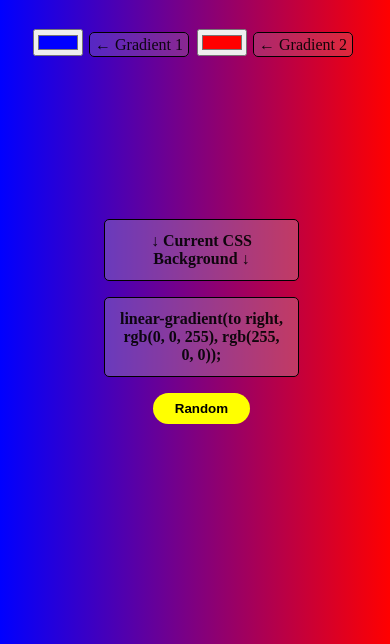
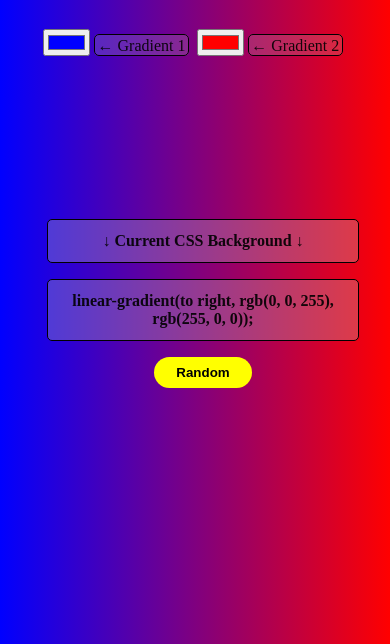
Before and after one commit to avi9401/background-generator, a plain HTML site: page index.html in a window 390 px wide. Shown: the part 200-844 px from the top of the page. Drawn offline with Linux system fonts and the light colour scheme.

Commit message:
pushing updates for phone screen size

```diff
--- a/ColorCss.css
+++ b/ColorCss.css
@@ -51,6 +51,7 @@ label {
 
 body {
 	position: relative;
+	margin-bottom: 10%;
 	color: rgba(0,0,0,0.5);
 	background: linear-gradient(to right, red, yellow);
 	text-align: center;
@@ -73,15 +74,20 @@ h3, h2 {
 }
 
 label {
-	width: 80vw;
-	margin-left: 2px;
-	margin-right: 4px;
-	padding: 3px 5px 3px 5px;
+	width: 20vw;
+	margin-left: 0px;
+	margin-right: px;
+	padding: 1.5px 2.5px 1.5px 2.5px;
 	color:  rgba(0,0,0,0.9);
 	border: 0.2px solid black;
 	background-color: rgba(192,192,192,0.2);
 	border-radius: 5px;
 	}
+
+input{
+	width: 12vw;
+
+}
 
 #random{
 
@@ -94,10 +100,10 @@ label {
 }
 
 #bottom {
-	width: 50vw;
+	width: 80vw;
 	position: absolute;
 	margin-top: 40%;
-	margin-left: 24.6vw;
+	margin-left: 10vw;
 	margin-bottom: 8%;
 }
 
```
